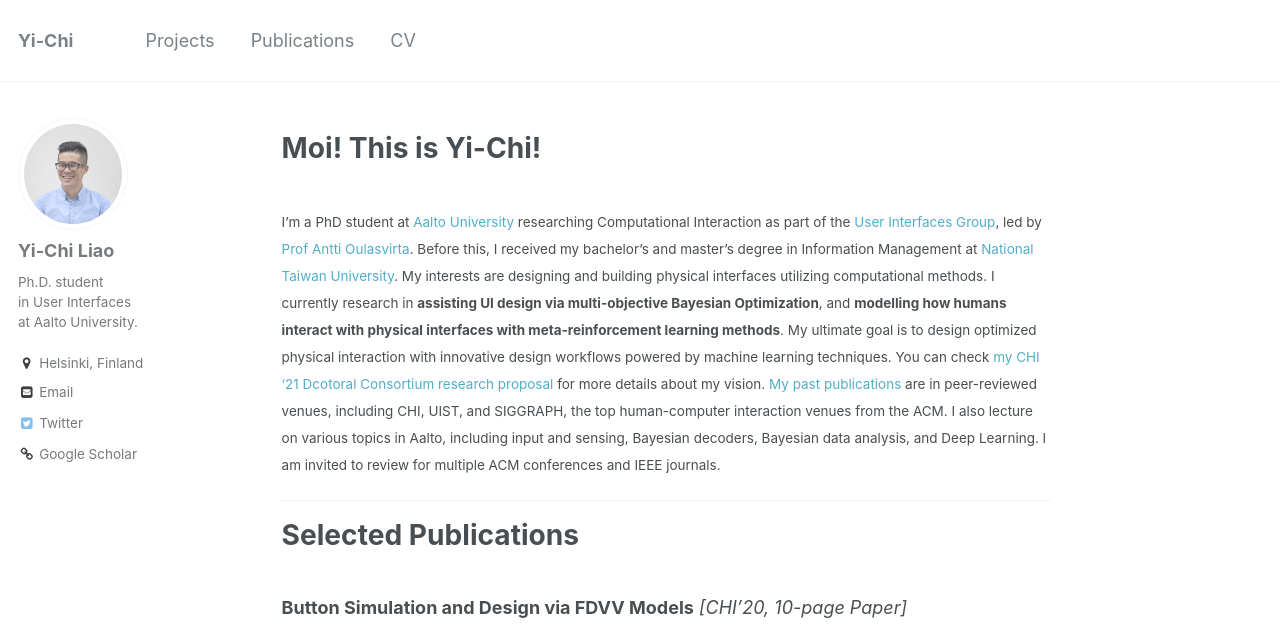
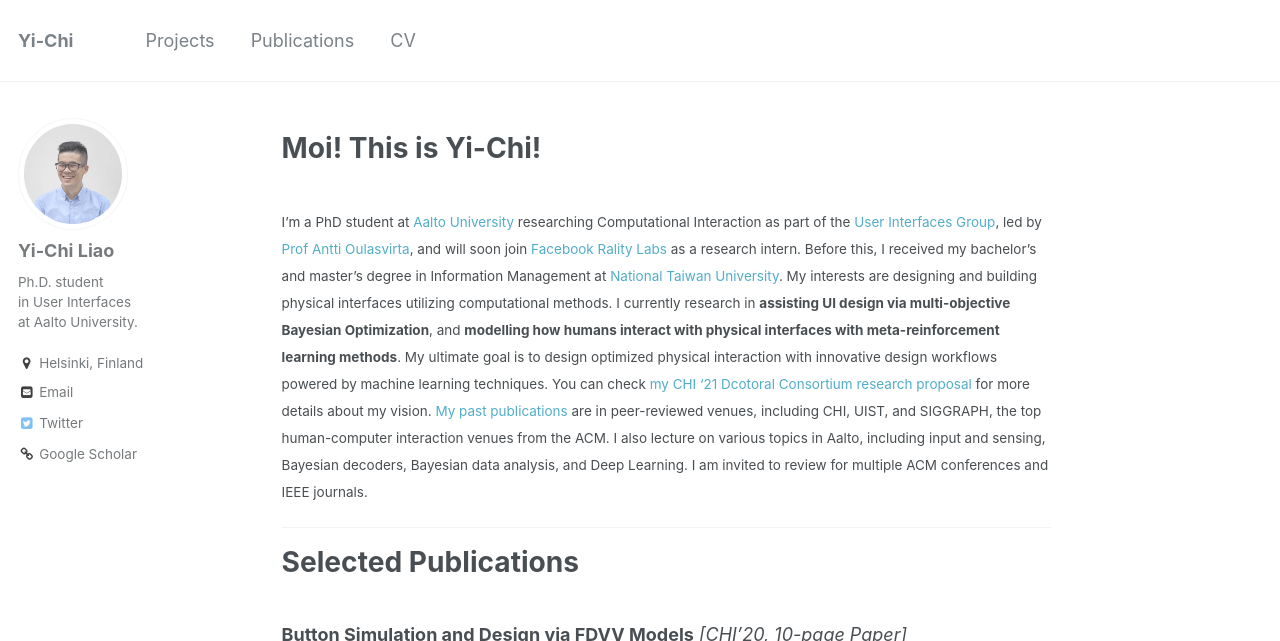
Before and after one commit to yichiliao/yichiliao.github.io, a Jekyll site: the page built from _pages/about.md, in a window 1280 px wide and 900 px high, cut to the strip 0-641 px from the top of the window. Built offline with Jekyll 4.4.1, drawn with Linux system fonts in a browser that asks for light colours; some of the changed text lies outside the part shown.

Commit message:
update about

```diff
--- a/_pages/about.md
+++ b/_pages/about.md
@@ -10,7 +10,7 @@
 # Moi! This is Yi-Chi!
 <br>
 <small>
-I’m a PhD student at [Aalto University](https://www.aalto.fi/en) researching Computational Interaction as part of the [User Interfaces Group](http://userinterfaces.aalto.fi/), led by [Prof Antti Oulasvirta](http://users.comnet.aalto.fi/oulasvir/). Before this, I received my bachelor’s and master’s degree in Information Management at [National Taiwan University](https://www.ntu.edu.tw/english/). My interests are designing and building physical interfaces utilizing computational methods. I currently research in **assisting UI design via multi-objective Bayesian Optimization**, and **modelling how humans interact with physical interfaces with meta-reinforcement learning methods**. My ultimate goal is to design optimized physical interaction with innovative design workflows powered by machine learning techniques. You can check [my CHI '21 Dcotoral Consortium research proposal](https://arxiv.org/pdf/2101.10032.pdf) for more details about my vision. [My past publications](https://scholar.google.com/citations?user=Ddny4V4AAAAJ&hl=en) are in peer-reviewed venues, including CHI, UIST, and SIGGRAPH, the top human-computer interaction venues from the ACM. I also lecture on various topics in Aalto, including input and sensing, Bayesian decoders, Bayesian data analysis, and Deep Learning. I am invited to review for multiple ACM conferences and IEEE journals.
+I’m a PhD student at [Aalto University](https://www.aalto.fi/en) researching Computational Interaction as part of the [User Interfaces Group](http://userinterfaces.aalto.fi/), led by [Prof Antti Oulasvirta](http://users.comnet.aalto.fi/oulasvir/), and will soon join [Facebook Rality Labs](https://tech.fb.com/ar-vr/) as a research intern. Before this, I received my bachelor’s and master’s degree in Information Management at [National Taiwan University](https://www.ntu.edu.tw/english/). My interests are designing and building physical interfaces utilizing computational methods. I currently research in **assisting UI design via multi-objective Bayesian Optimization**, and **modelling how humans interact with physical interfaces with meta-reinforcement learning methods**. My ultimate goal is to design optimized physical interaction with innovative design workflows powered by machine learning techniques. You can check [my CHI '21 Dcotoral Consortium research proposal](https://arxiv.org/pdf/2101.10032.pdf) for more details about my vision. [My past publications](https://scholar.google.com/citations?user=Ddny4V4AAAAJ&hl=en) are in peer-reviewed venues, including CHI, UIST, and SIGGRAPH, the top human-computer interaction venues from the ACM. I also lecture on various topics in Aalto, including input and sensing, Bayesian decoders, Bayesian data analysis, and Deep Learning. I am invited to review for multiple ACM conferences and IEEE journals.
 </small>
 
 ------
@@ -95,6 +95,10 @@
 ======
 
 <small>
+**Research Internship**<br>
+Facebook Reality Labs, 2021 (start in December, 2021). <br>
+</small>
+<small>
 **Organizing Committee:** <br>
 ACM CHI 2022 Video Preview Chair<br>
 ACM IUI 2022 Student Volunteer Chair<br>
@@ -132,6 +136,10 @@
 ======
 
 <small>
+In December, 2021, I will join [Facebook Reality Labs](https://tech.fb.com/ar-vr/) as a research intern working in AR/VR interaction design.
+</small>
+
+<small>
 In 2020, I gave a lecture about **Bayesian Statistics** and its applications in _User Research_ course, Aalto University (by PhD. Aurélien Nioche). I also gave a lecture on **Deep Learning** in _Computational User Interface Design_, Aalto University (by Prof. Antti Oulasvirta).
 </small>
 
```
